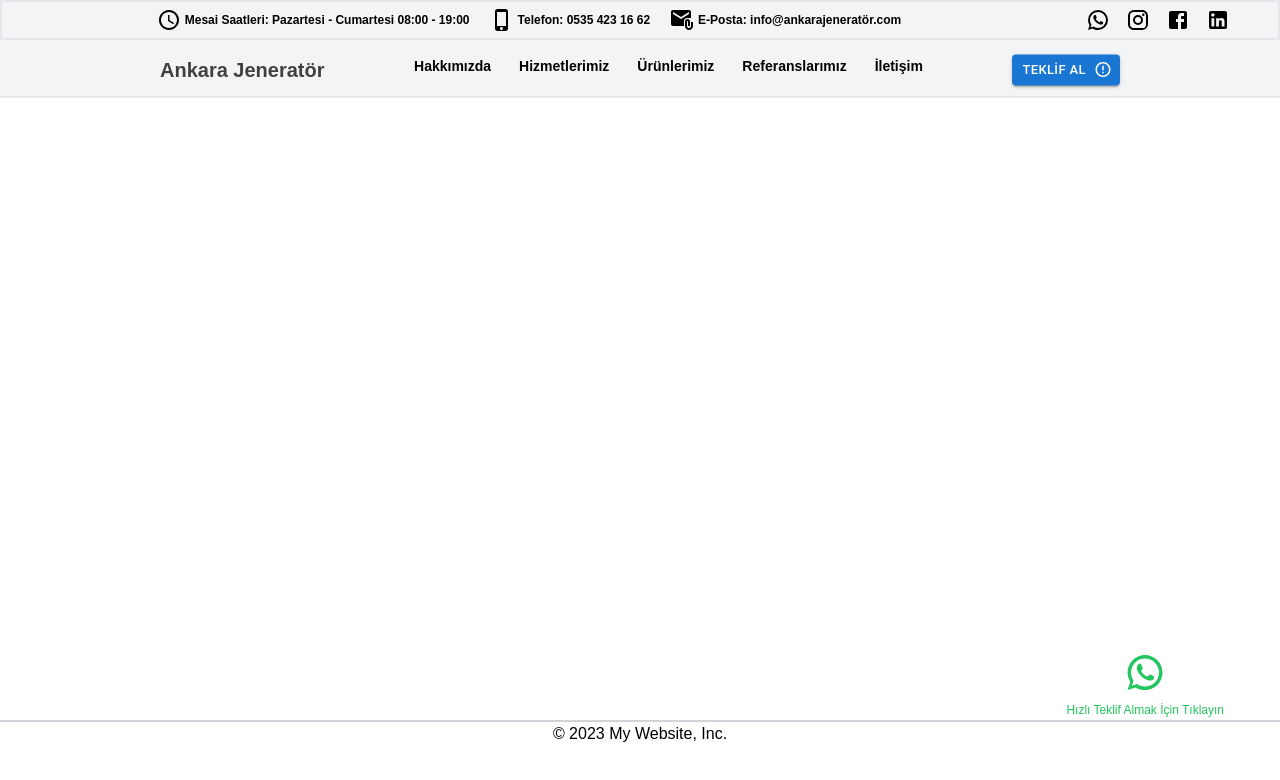
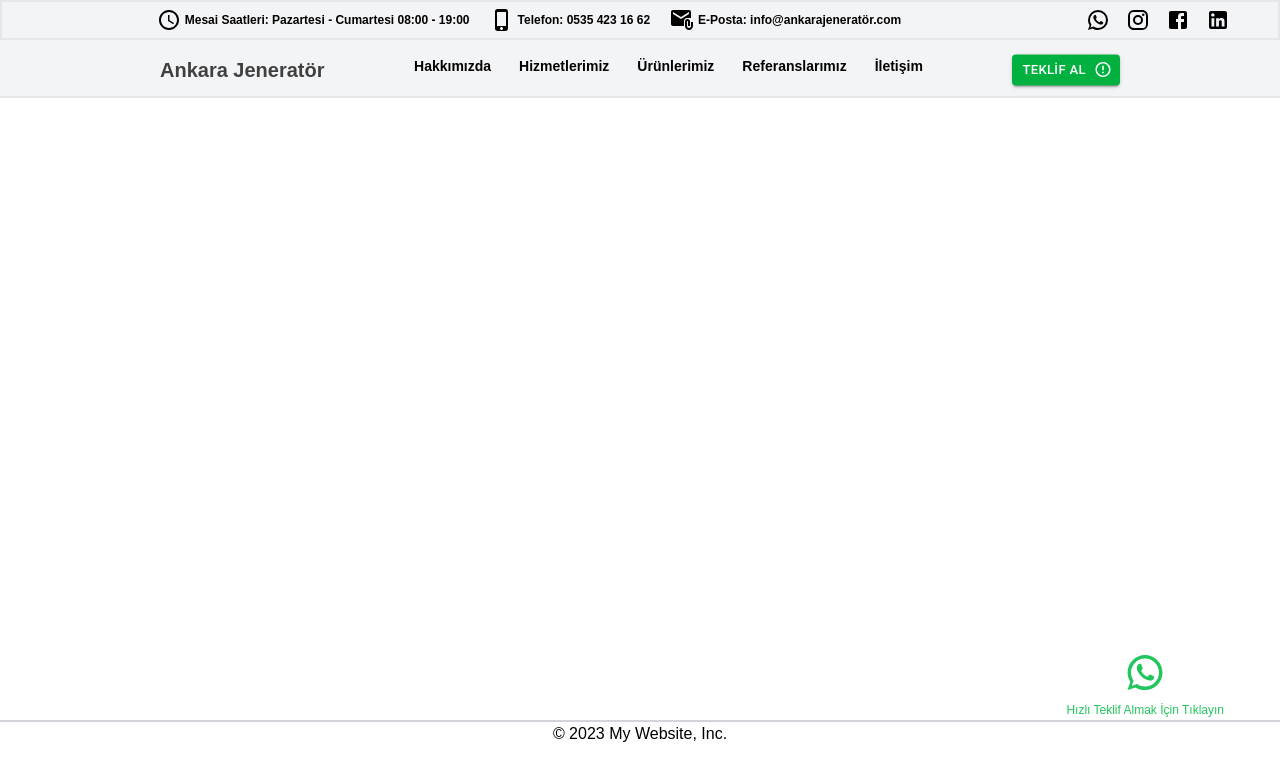
Before and after one commit to omer0697/layout, a Next.js app: page / in a window 1280 px wide. Shown: the top 780 px of the page. Built offline with nearby package versions, Linux system fonts and the light colour scheme.

Commit message:
The style of offer take button was arranged.

```diff
--- a/components/GeneralComponents.js
+++ b/components/GeneralComponents.js
@@ -11,6 +11,7 @@ export function CommonButton({text, ...props }) {
     <LoadingButton
       variant="contained"
       {...props}
+      color="success"
     >
       {text}
     </LoadingButton>
--- a/components/Layout.js
+++ b/components/Layout.js
@@ -82,9 +82,10 @@ const Layout = ({ children, pageTitle, pageDescription }) => {
                 <div className="animate-bounce">
                     <CommonButton
                         text="Teklif Al"
-                        className="bg-green-500 hover:bg-green-400 text-white font-bold py-2 px-4 rounded-full"
                         endIcon={<ErrorOutlineIcon />}
                         size="small"
+                        color="success"
+                        style={{backgroundColor: "#00b140"}}
                         onClick={() => setDiologMenuOpen(true)}
                     />
                 </div>
@@ -92,8 +93,11 @@ const Layout = ({ children, pageTitle, pageDescription }) => {
         </header>
         <main className='container m-auto mt-4'>
             {children}
-            <div className='cursor-pointer fixed z-20  bottom-20 right-14 flex flex-col items-center animate-bounce gap-2 text-green-500 hover:text-green-300'>
-                <WhatsAppIcon style={{fontSize:"42px"}} onClick={() => window.open('https://wa.me/905354231662')}/>
+            <div
+                className='cursor-pointer fixed z-20  bottom-20 right-14 flex flex-col items-center animate-bounce gap-2 text-green-500 hover:text-green-300'
+                onClick={() => window.open('https://wa.me/905354231662')}
+            >
+                <WhatsAppIcon style={{fontSize:"42px"}}/>
                 <p className='text-xs'>Hızlı Teklif Almak İçin Tıklayın</p>
             </div>
         </main>
```
